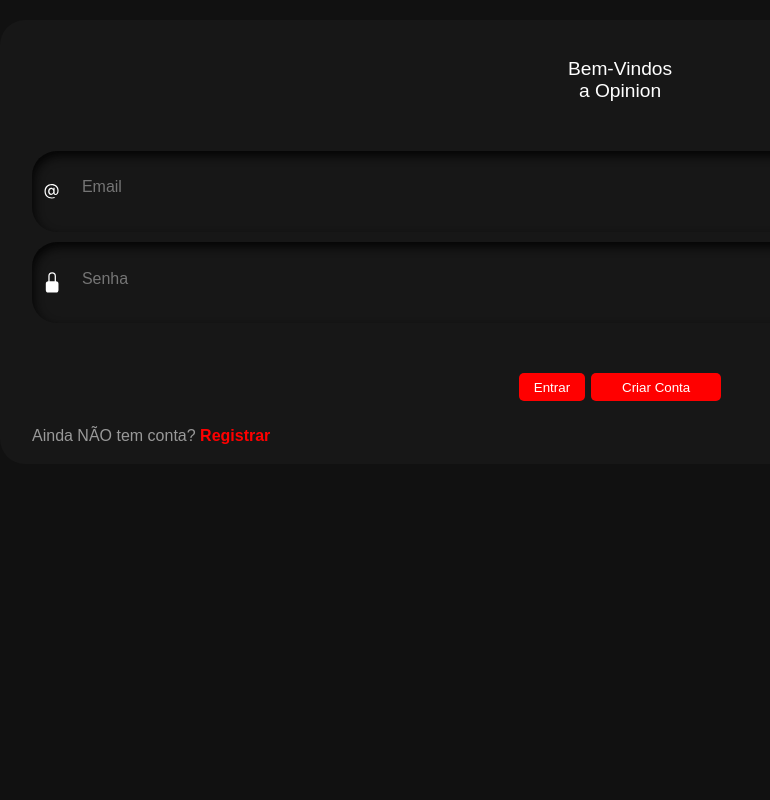
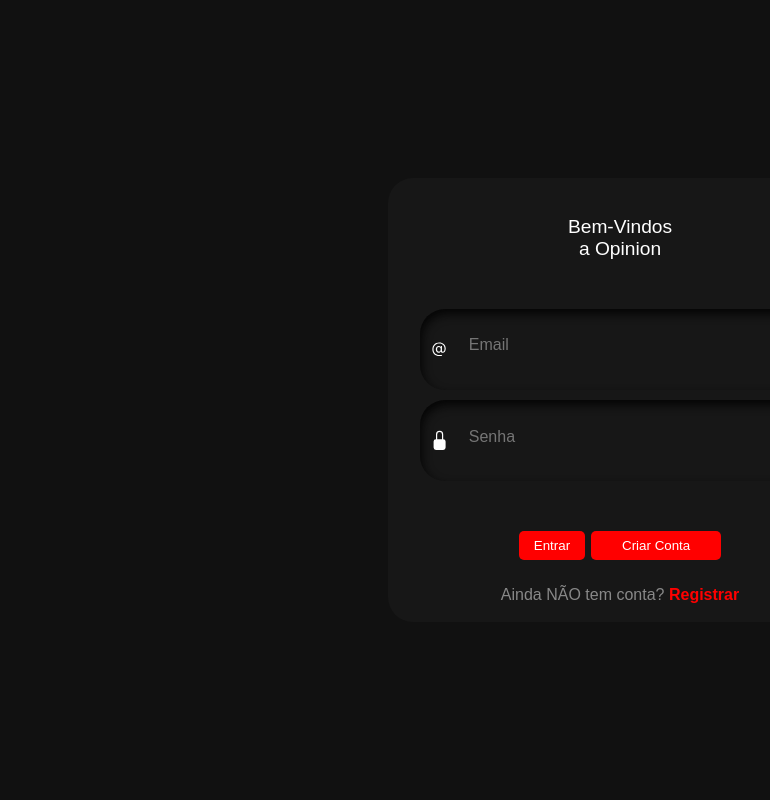
Before and after one commit to Mehranzin/MyOp, a Flask app: page /login in a window 1280 px wide. Shown: the whole page, without its empty margins (20-790 px from the left). Run offline with Flask 3, Linux system fonts and the light colour scheme.

Commit message:
Tentando arrumar o login - MEDO

```diff
--- a/templates/login.html
+++ b/templates/login.html
@@ -6,8 +6,41 @@
     <title>Login • Opinion</title>
     <link
       rel="stylesheet"
-      href="{{ url_for('static', filename='style.css') }}"
+      href="{{ url_for('static', filename='style.css') }}?v=2.0"
     />
+    <style>
+      body {
+        margin: 0;
+        padding: 0;
+        background-color: #111;
+        font-family: Arial, sans-serif;
+        color: white;
+        display: flex;
+        align-items: center;
+        justify-content: center;
+        height: 100vh;
+      }
+
+      .form {
+        width: 90%;
+        max-width: 400px;
+      }
+
+      .extra {
+        text-align: center;
+        margin-top: 1em;
+        color: #888;
+      }
+
+      .extra a {
+        color: red;
+        text-decoration: none;
+      }
+
+      .extra a:hover {
+        text-decoration: underline;
+      }
+    </style>
   </head>
   <body>
     <form class="form" method="POST" action="{{ url_for('login') }}">
@@ -17,9 +50,6 @@
         <svg
           class="input-icon"
           xmlns="http://www.w3.org/2000/svg"
-          width="16"
-          height="16"
-          fill="currentColor"
           viewBox="0 0 16 16"
         >
           <path
@@ -40,9 +70,6 @@
         <svg
           class="input-icon"
           xmlns="http://www.w3.org/2000/svg"
-          width="16"
-          height="16"
-          fill="currentColor"
           viewBox="0 0 16 16"
         >
           <path
```
